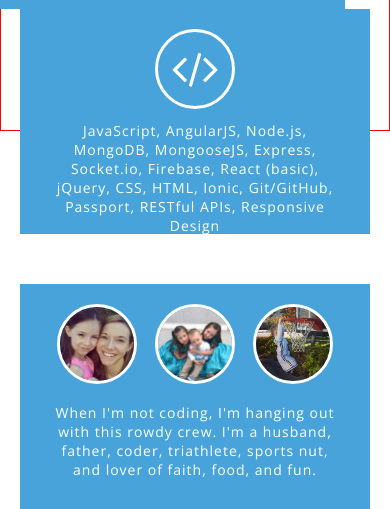
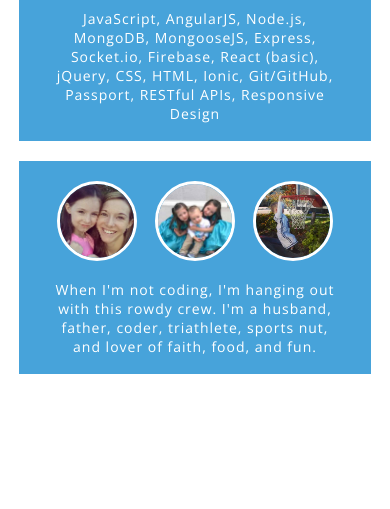
Before and after one commit to blakehagen/portfolio, a website: page public/index.html in a window 390 px wide. Shown: the part 785-1294 px from the top of the page. After the commit the page ends 1162 px from the top, so only its background shows below. Drawn offline with nearby package versions, Linux system fonts and the light colour scheme; some packages are replaced by stand-ins of ours.

Commit message:
responsive bio

```diff
--- a/public/styles/styles.css
+++ b/public/styles/styles.css
@@ -86,24 +86,18 @@
     width: 100%;
     height: 100%;
     text-align: center;
-    display: -webkit-box;
-	display: -moz-box;
-	display: -ms-flexbox;
-	display: -webkit-flex;
-    display: flex;
-    -webkit-justify-content: center;
-	-moz-justify-content: center;
-	-ms-justify-content: center;
-    justify-content: center;
-    -webkit-align-items: center;
-	-moz-align-items: center;
-	-ms-align-items: center;
-    align-items: center;
+    position: relative;
     /*border: 1px solid red;*/
 }
 
 .content-container {
     /*border: 1px solid orange;*/
+    position: absolute;
+    margin: auto;
+    top: 0;
+    left: 0;
+    bottom: 0;
+    right: 0;
     width: 756px;
     height: 500px;
 }
@@ -117,6 +111,7 @@
     background: #47A3DA;
     text-align: center;
     vertical-align: top;
+    /*border: 1px solid green;*/
 }
 
 .bio-img-container {
@@ -212,15 +207,6 @@
     }
 
 
-
-
-
-
-
-
-
-
-
 /* MEDIA QUERIES */
 
 /* HOME PAGE */
@@ -241,6 +227,7 @@
 
     .content-border {
         height: calc(100% - 100px);
+    }
 }
 
 @media (max-width: 900px){
@@ -257,6 +244,24 @@
         font-size: 16px;
     }
 }
+
+@media (max-width: 800px){
+
+    .content-container {
+        width: 95%;
+    }
+
+    .rectangle {
+        width: 49%;
+        margin:0;
+    }
+
+    .sml-rectangle {
+        height: 248px;
+        margin-bottom: 4px;
+    }
+}
+
 
 @media (max-width: 730px){
 
@@ -278,7 +283,7 @@
 
     .content-border {
         border-top: none;
-        border: 1px solid red;
+        height: calc(100% - 150px);
     }
 
     .active-tab {
@@ -287,10 +292,14 @@
         border-bottom: 1px solid #47A3DA;
     }
 
+    .home-header-container {
+        width: 100%;
+        height: 30px;
+    }
+
     .tab-container {
         height: auto;
         width: 375px;
-        /*border: 1px solid green;*/
         margin: 0 auto;
     }
 
@@ -313,6 +322,40 @@
     }
 }
 
+@media (max-width: 630px){
+
+    .content-container {
+        position: static;
+        margin-top: 10px;
+        height: auto;
+    }
+
+    .content-border {
+        position: static;
+        height: auto;
+    }
+
+    .rectangle {
+        width: 80%;
+        position: static;
+    }
+
+    .sml-rectangle {
+        margin-bottom: 0px;
+        margin-top: 20px;
+        height: auto;
+        position: static;
+    }
+
+}
+
+@media (max-width: 500px){
+
+    .rectangle {
+        width: 95%;
+    }
+}
+
 @media (max-width: 380px){
 
     .tab {
```
